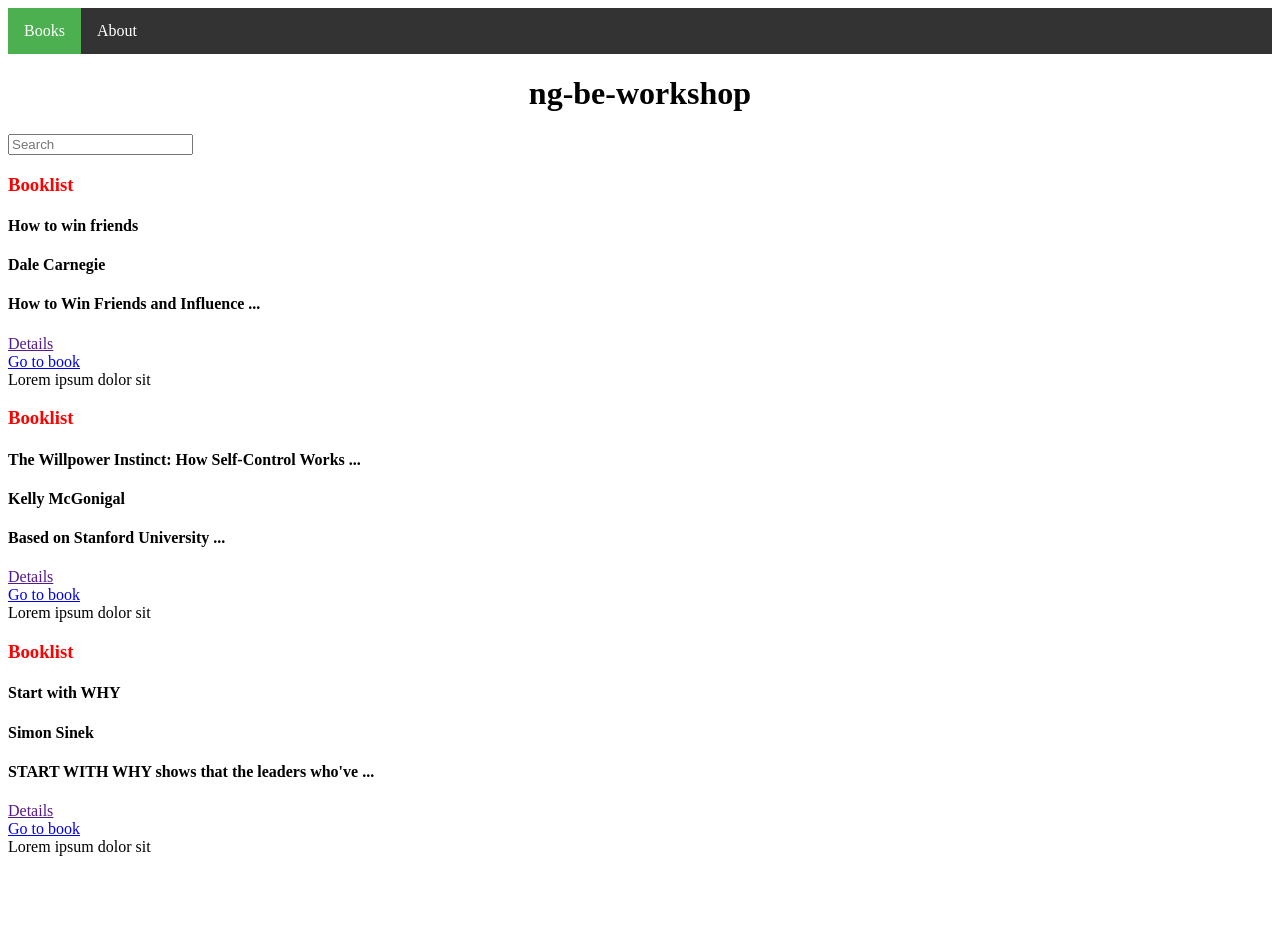
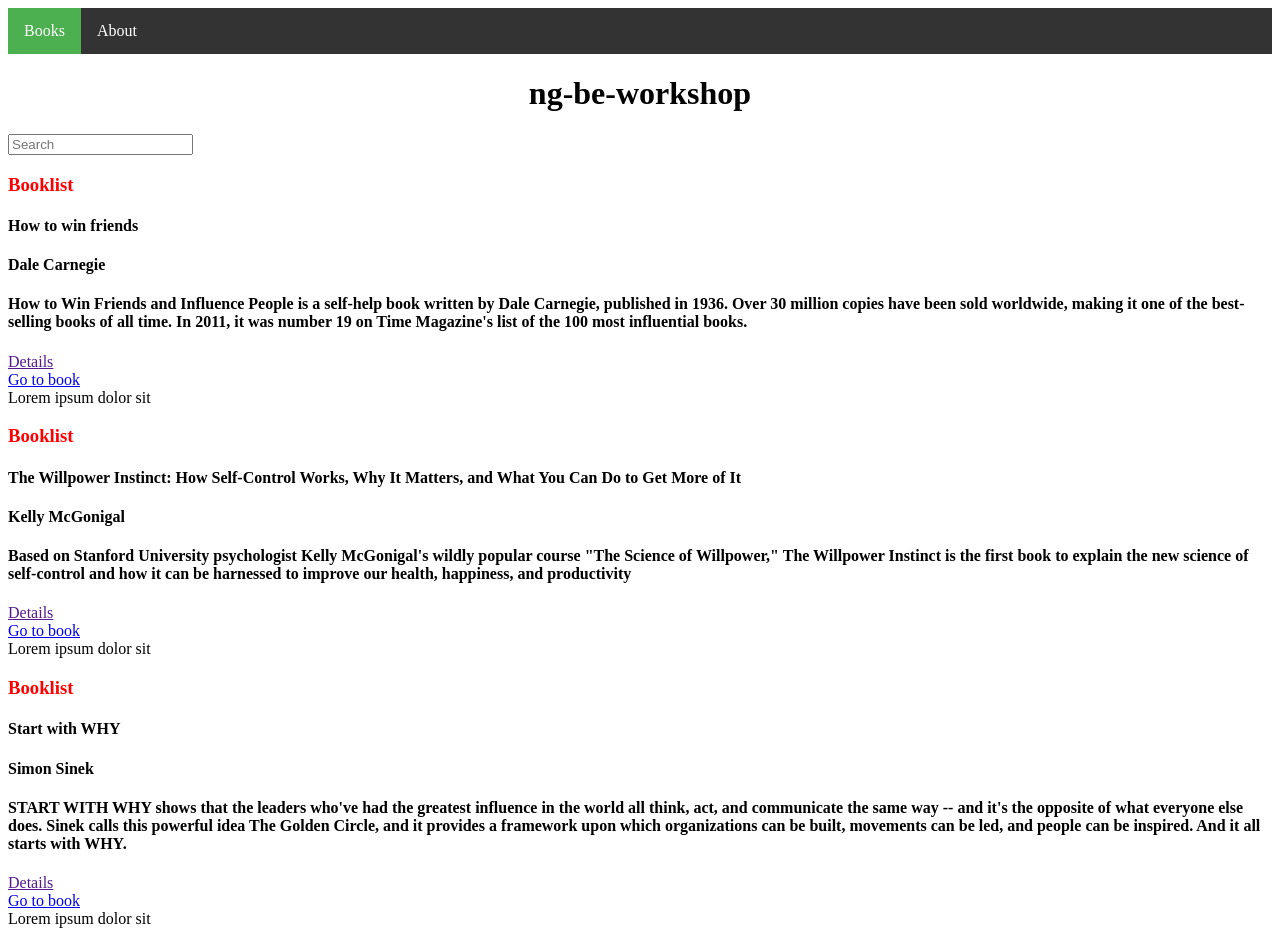
Before and after one commit to TParm/AngularDay, an Angular app in the folder ng-be-workshop/: page / in a window 1280 px wide. Before the commit the page ends 864 px from the top, so only its background shows below. Built offline with nearby package versions, Linux system fonts and the light colour scheme.

Commit message:
apiService

```diff
--- /dev/null
+++ b/ng-be-workshop/src/app/books/book-api.service.ts
@@ -0,0 +1,33 @@
+import { Injectable } from '@angular/core';
+import { Book } from './book';
+
+@Injectable({
+  providedIn: 'root',
+})
+export class BookApiService {
+  getAll(): Book[] {
+    return [
+      {
+        title: 'How to win friends',
+        author: 'Dale Carnegie',
+        abstract:
+          "How to Win Friends and Influence People is a self-help book written by Dale Carnegie, published in 1936. Over 30 million copies have been sold worldwide, making it one of the best-selling books of all time. In 2011, it was number 19 on Time Magazine's list of the 100 most influential books.",
+      },
+      {
+        title:
+          'The Willpower Instinct: How Self-Control Works, Why It Matters, and What You Can Do to Get More of It',
+        author: 'Kelly McGonigal',
+        abstract:
+          'Based on Stanford University psychologist Kelly McGonigal\'s wildly popular course "The Science of Willpower," The Willpower Instinct is the first book to explain the new science of self-control and how it can be harnessed to improve our health, happiness, and productivity',
+      },
+      {
+        author: 'Simon Sinek',
+        title: 'Start with WHY',
+        abstract:
+          "START WITH WHY shows that the leaders who've had the greatest influence in the world all think, act, and communicate the same way -- and it's the opposite of what everyone else does. Sinek calls this powerful idea The Golden Circle, and it provides a framework upon which organizations can be built, movements can be led, and people can be inspired. And it all starts with WHY.",
+      },
+    ];
+  }
+
+  constructor() {}
+}
--- a/ng-be-workshop/src/app/books/book/book.component.ts
+++ b/ng-be-workshop/src/app/books/book/book.component.ts
@@ -1,53 +1,31 @@
 import { Component, OnInit } from '@angular/core';
 import { Book } from '../book';
+import { BookApiService } from '../book-api.service';
 
 @Component({
   selector: 'app-book',
   templateUrl: './book.component.html',
-  styleUrls: ['./book.component.scss']
+  styleUrls: ['./book.component.scss'],
 })
 export class BookComponent implements OnInit {
+  searchTerm: string = '';
 
-  searchTerm: string="";
-
-  constructor() { }
-
-  ngOnInit(): void {
+  constructor(private bookApi: BookApiService) {
+    this.books = bookApi.getAll();
   }
 
-  onSearch(event: Event){
+  ngOnInit(): void {}
+
+  onSearch(event: Event) {
     const inputEl = event.target as HTMLInputElement;
     this.searchTerm = inputEl.value;
     console.log(this.searchTerm);
   }
 
-  content: Book = {
-    title: 'How to win friends',
-    author: 'Dale Carnegie',
-    abstract: 'In this book ...'
-  };
+  books: Book[] = [];
 
-  books: Book[] = [
-    {
-      title: 'How to win friends',
-      author: 'Dale Carnegie',
-      abstract: "How to Win Friends and Influence ..."
-    },
-    {
-      title: 'The Willpower Instinct: How Self-Control Works ...',
-      author: 'Kelly McGonigal',
-      abstract: 'Based on Stanford University ...'
-    },
-    {
-      author: 'Simon Sinek',
-      title: 'Start with WHY',
-      abstract: "START WITH WHY shows that the leaders who've ..."
-    }
-  ]
-
-  onDetailClicked(book: Book){
-    console.log("detail was clicked ", book);
+  onDetailClicked(book: Book) {
+    console.log('detail was clicked ', book);
     console.table(book);
   }
-
 }
--- a/ng-be-workshop/src/app/books/books.module.ts
+++ b/ng-be-workshop/src/app/books/books.module.ts
@@ -5,9 +5,6 @@
 import { BookfilterPipe } from './book-filter/bookfilter.pipe';
 import { BookComponent } from './book/book.component';
 
-import { BooksRoutingModule } from './books-routing.module';
-
-
 @NgModule({
   declarations: [BookComponent, BookCardComponent, BookfilterPipe],
   imports: [CommonModule],
--- a/ng-be-workshop/src/app/navigation/navigation.component.html
+++ b/ng-be-workshop/src/app/navigation/navigation.component.html
@@ -1,4 +1,4 @@
 <ul>
-    <li><a class="active" href="#books">Books</a></li>
-    <li><a href="#about">About</a></li>
-  </ul>
+  <li><a class="active" href="#books">Books</a></li>
+  <li><a href="#about">About</a></li>
+</ul>
```
Also changed, not shown: ng-be-workshop/src/app/app.component.ts (+0 -36 lines), 1 other file (tests, documents, lock files or other folders).
